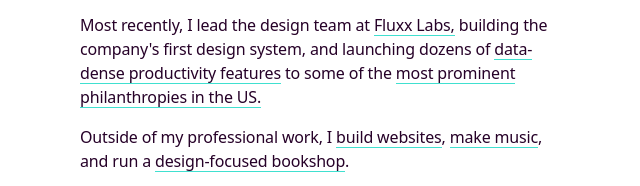
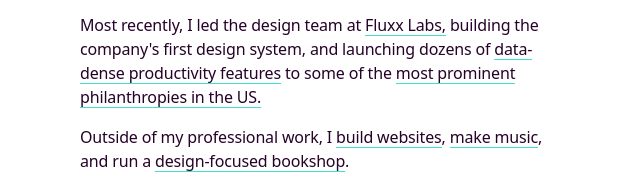
Before and after one commit to danletson/daniel-letson.com, a website: page index.html in a window 1280 px wide. Shown: the part 316-502 px from the top of the page, 320-960 px from the left. Drawn offline with Linux system fonts and the light colour scheme.

Commit message:
fixed homepage typo

```diff
--- a/index.html
+++ b/index.html
@@ -48,7 +48,7 @@
     <section class="home-intro">
       <h1>I'm Daniel Letson.</h1>
       <p>I'm a full-stack designer with 7 years product design experience in B2B SaaS, and a background in front-end development. I love the challenge of de-tangling complex workflows into elegant user experiences, and I'm comfortable with everything from leading user feedback sessions to coding live prototypes.</p>
-      <p>Most recently, I lead the design team at <a href="https://fluxx.io" target="_blank">Fluxx Labs,</a> building the company's first design system, and launching dozens of <a href="https://www.fluxx.io/blog/fostering-equitable-grantmaking-integrating-demographic-data-with-grants-management-software" target="_blank">data-dense productivity features</a> to some of the <a href="https://www.fluxx.io/grants-management-software-foundations" target="_blank">most prominent philanthropies in the US.</a></p>
+      <p>Most recently, I led the design team at <a href="https://fluxx.io" target="_blank">Fluxx Labs,</a> building the company's first design system, and launching dozens of <a href="https://www.fluxx.io/blog/fostering-equitable-grantmaking-integrating-demographic-data-with-grants-management-software" target="_blank">data-dense productivity features</a> to some of the <a href="https://www.fluxx.io/grants-management-software-foundations" target="_blank">most prominent philanthropies in the US.</a></p>
       <p>Outside of my professional work, I <a href="#personal">build websites</a>, <a href="https://djml.bandcamp.com/music" target="_blank">make music</a>, and run a <a href="https://www.instagram.com/of.inte.rest/" target="_blank">design-focused bookshop</a>.</p>
       <p>I'm currently looking for new full-time or freelance opportunities, especially if they involve design systems, data visualization, or web accessibility. Take a look at some of my work, and reach out via <a href="https://www.linkedin.com/in/danletson/" target="_blank">LinkedIn</a> or <a target="blank" href="mailto:daniel.letson@gmail.com">email</a> if you’d like to get in touch.</p>
     </section>
```
